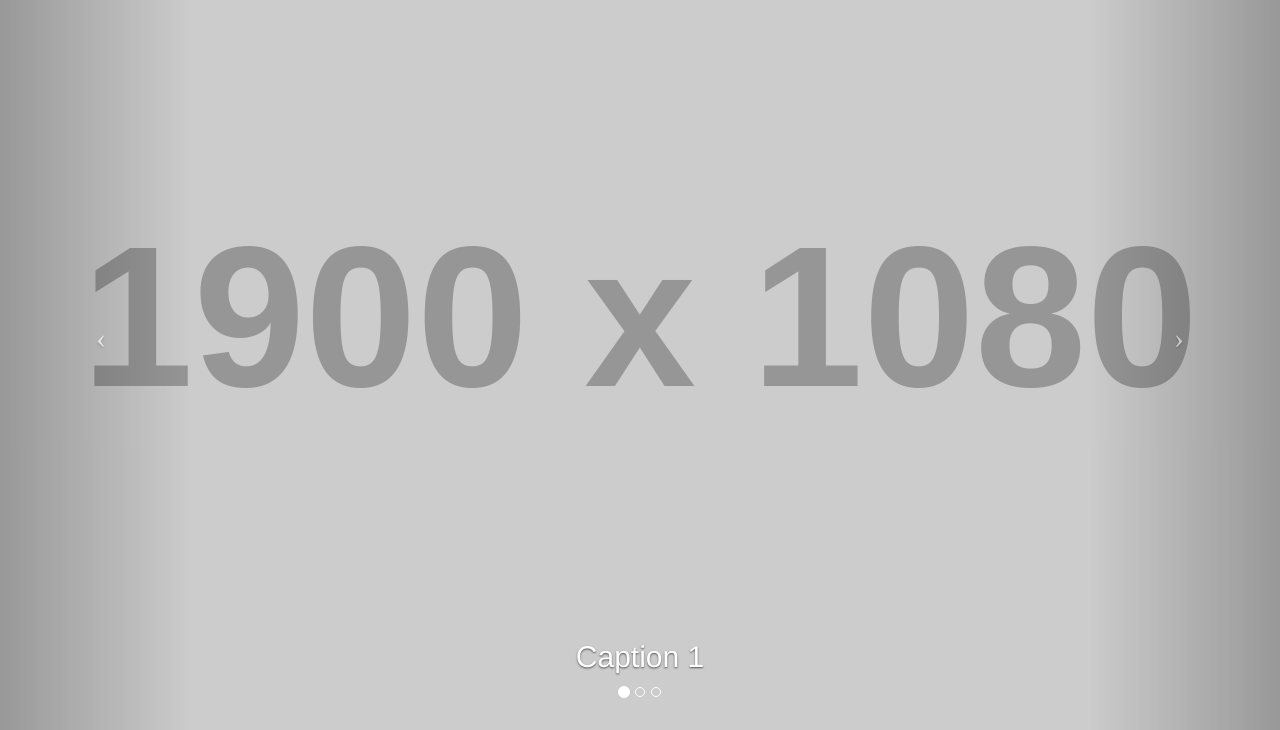
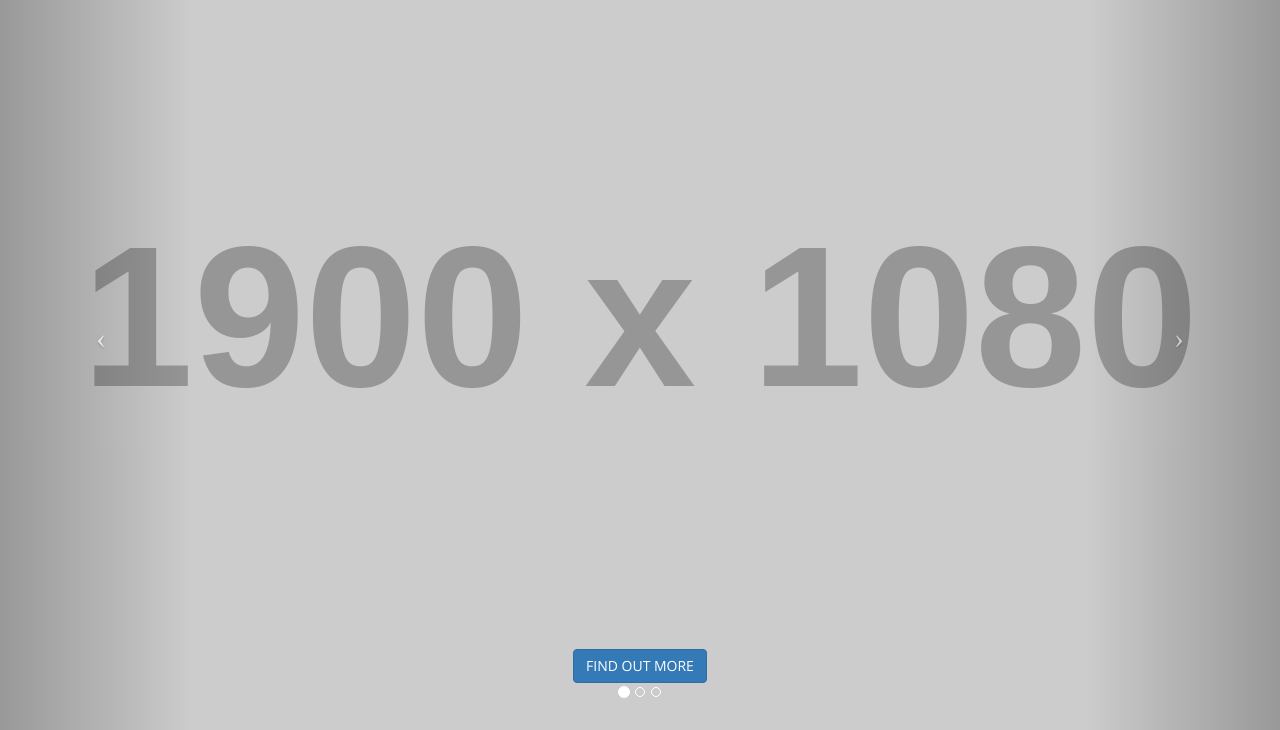
Before and after one commit to ksk54299/ksk54299.github.io, a website: page index.html in a window 1280 px wide. Shown: the part 67-797 px from the top of the page. Drawn offline with nearby package versions, Linux system fonts and the light colour scheme; placeholder pictures from the web are drawn by us.

Commit message:
full-slider

```diff
--- a/index.html
+++ b/index.html
@@ -89,21 +89,21 @@
                 <!-- Set the first background image using inline CSS below. -->
                 <div class="fill" style="background-image:url('http://placehold.it/1900x1080&text=Slide One');"></div>
                 <div class="carousel-caption">
-                    <h2>Caption 1</h2>
+        <a href="#about" class="btn btn-primary btn-xl page-scroll">Find Out More</a>
                 </div>
             </div>
             <div class="item">
                 <!-- Set the second background image using inline CSS below. -->
                 <div class="fill" style="background-image:url('http://placehold.it/1900x1080&text=Slide Two');"></div>
                 <div class="carousel-caption">
-                    <h2>Caption 2</h2>
+        <a href="#about" class="btn btn-primary btn-xl page-scroll">Find Out More</a>
                 </div>
             </div>
             <div class="item">
                 <!-- Set the third background image using inline CSS below. -->
                 <div class="fill" style="background-image:url('http://placehold.it/1900x1080&text=Slide Three');"></div>
                 <div class="carousel-caption">
-                    <h2>Caption 3</h2>
+        <a href="#about" class="btn btn-primary btn-xl page-scroll">Find Out More</a>
                 </div>
             </div>
         </div>
@@ -115,7 +115,7 @@
         <a class="right carousel-control" href="#myCarousel" data-slide="next">
             <span class="icon-next"></span>
         </a>
-        <a href="#about" class="btn btn-primary btn-xl page-scroll">Find Out More</a>
+
 
     </header>
 
```
